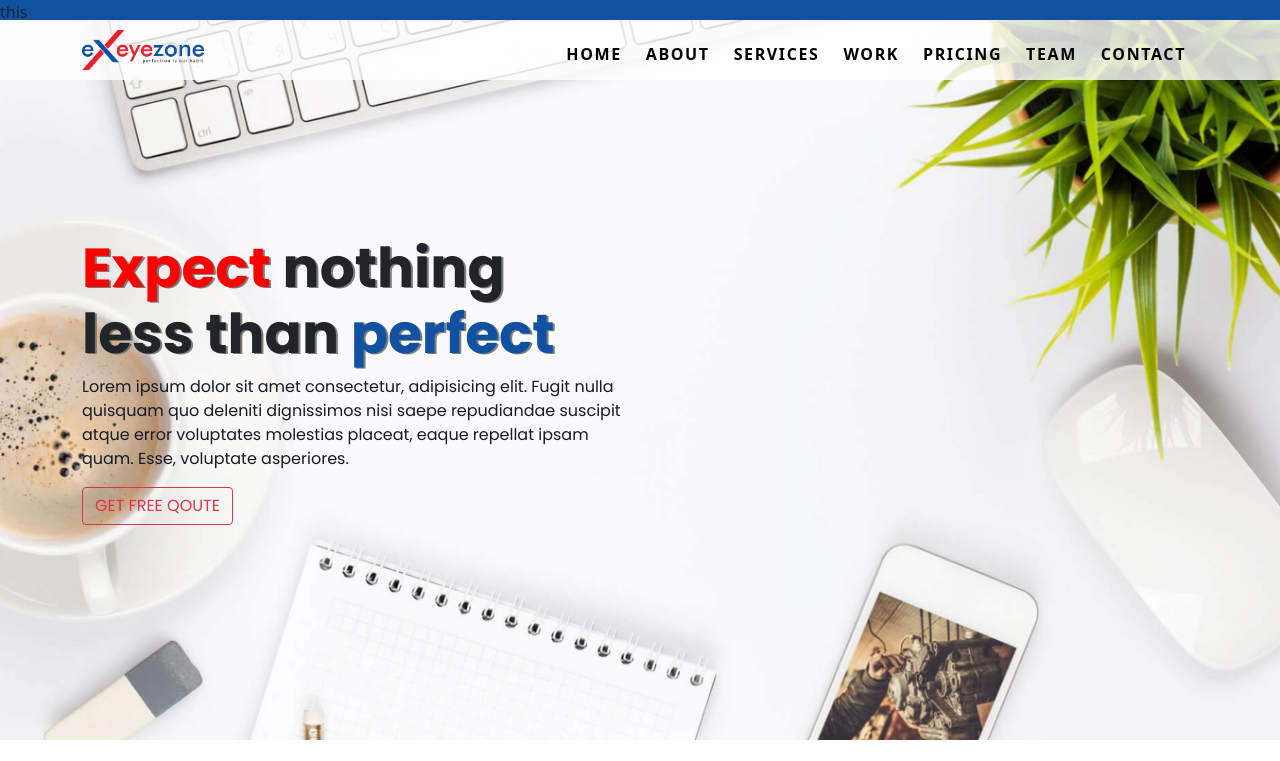
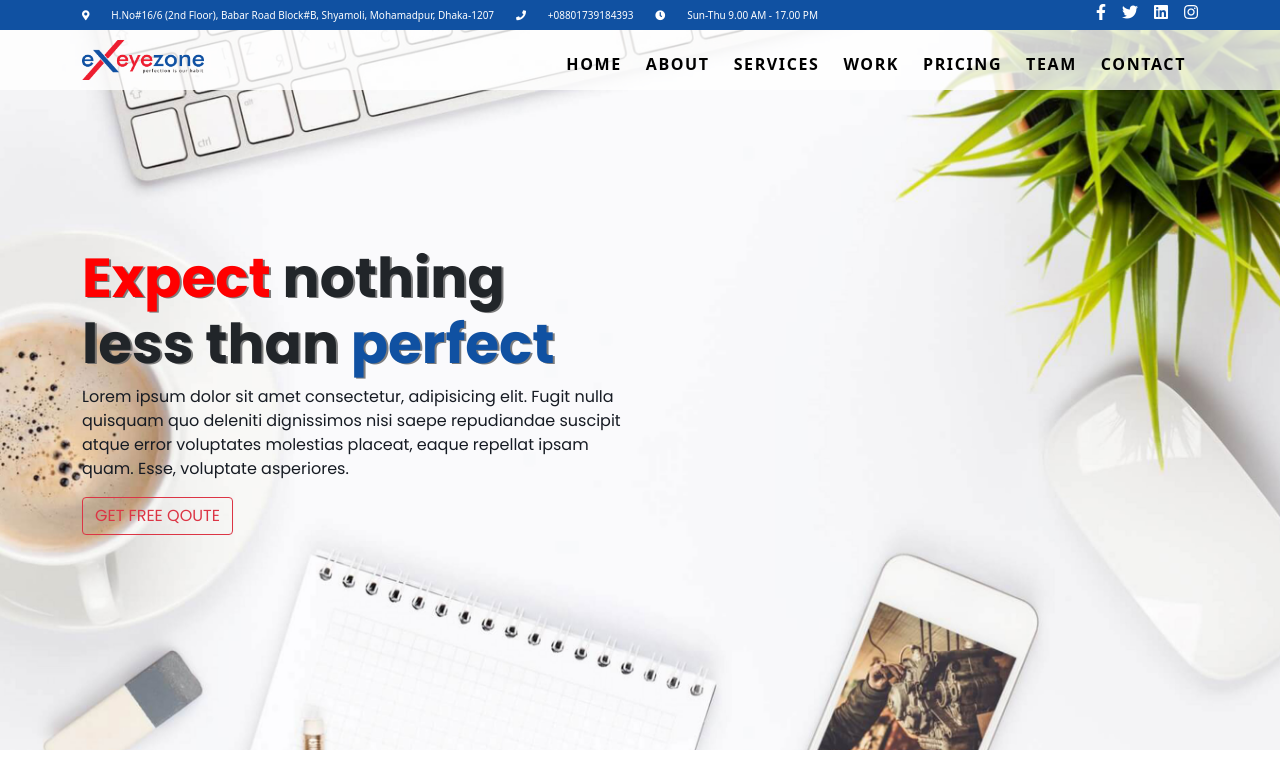
Before and after one commit to NafiulHaque/EXEYZONE, a plain HTML site: page index.html in a window 1280 px wide. Shown: the top 761 px of the page. Drawn offline with nearby package versions, Linux system fonts and the light colour scheme; a web font is replaced by a local one.

Commit message:
header-1 design

```diff
--- a/Assets/CSS/style.css
+++ b/Assets/CSS/style.css
@@ -16,7 +16,20 @@ html,body{
 
 .header-1{
     background-color: #1051a2;
-    height: 20px;
+    height: 30px;
+}
+.header-1 .container,
+.header-1 .row{
+    height: 100%;
+}
+.header-1 .text{
+    font-size: 10px;
+    color: #ffffff;
+    height: 100%;
+}
+.header-1 .icon-grp a{
+    text-decoration: none;
+    color: #ffffff;
 }
 
 .header-main{
@@ -565,7 +578,7 @@ background-position: center;
 }
 .footer .bar .skew-bar .red-bar{
     position: absolute;
-    background-color: #ff0000;
+    background-color: #ed1e30;
     height: 60px;
     width: 500px;
     z-index: 1;
--- a/index.html
+++ b/index.html
@@ -75,11 +75,28 @@
     <!------ Header-Section ------>
     <section>
         <div class="header-1">
-            <div class="s1">
-                <p>this</p>
-            </div>
-            <div class="s2">
-
+            <div class="container">
+                <div class="row">
+                    <div class="col-md-8">
+                        <div class="text d-flex flex-row align-items-center justify-content-sm-between">
+                            <i class="fa fa-map-marker-alt" aria-hidden="true"></i>
+                            <span> H.No#16/6 (2nd Floor), Babar Road
+                                Block#B, Shyamoli, Mohamadpur, Dhaka-1207</span>
+                            <i class="fa fa-phone" aria-hidden="true"></i>
+                            <span>+08801739184393</span>
+                            <i class="fa fa-clock" aria-hidden="true"></i>
+                            <span>Sun-Thu 9.00 AM - 17.00 PM</span>
+                        </div>
+                    </div>
+                    <div class="col-md-4">
+                        <div class="icon-grp d-flex flex-row align-items-center justify-content-end gap-3">
+                            <a href="#"> <i class="fab fa-facebook-f" aria-hidden="true"></i></a>
+                            <a href="#"> <i class="fab fa-twitter" aria-hidden="true"></i></a>
+                            <a href="#"><i class="fab fa-linkedin" aria-hidden="true"></i></a>
+                            <a href="#"><i class="fab fa-instagram" aria-hidden="true"></i></a>
+                        </div>
+                    </div>
+                </div>
             </div>
         </div>
         <div class="header-main">
```
